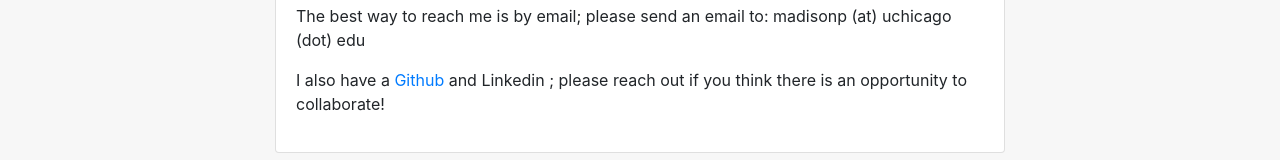
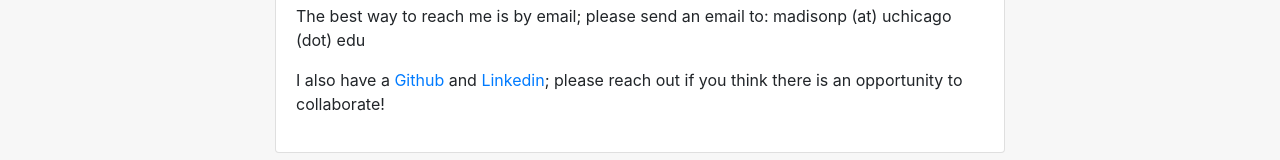
Before and after one commit to madisonPickering/madisonPickering.github.io, a plain HTML site: page docs/contact.html in a window 1280 px wide. Shown: the part 154-314 px from the top of the page. Drawn offline with nearby package versions, Linux system fonts and the light colour scheme.

Commit message:
fix wonky link

```diff
--- a/docs/contact.html
+++ b/docs/contact.html
@@ -44,7 +44,7 @@
 					<h5 class="card-title">Contact</h5>
 					<hr/>
 					<p> The best way to reach me is by email; please send an email to: madisonp (at) uchicago (dot) edu </p>
-					I also have a <a href=https://github.com/madisonPickering>Github </a> and Linkedin <a href=https://www.linkedin.com/in/madison-pickering-1a6722291/> </a>; please reach out if you think there is an opportunity to collaborate!
+					I also have a <a href=https://github.com/madisonPickering>Github </a> and <a href=https://www.linkedin.com/in/madison-pickering-1a6722291/> Linkedin</a>; please reach out if you think there is an opportunity to collaborate!
 
 					</p>
 				</div>
```
